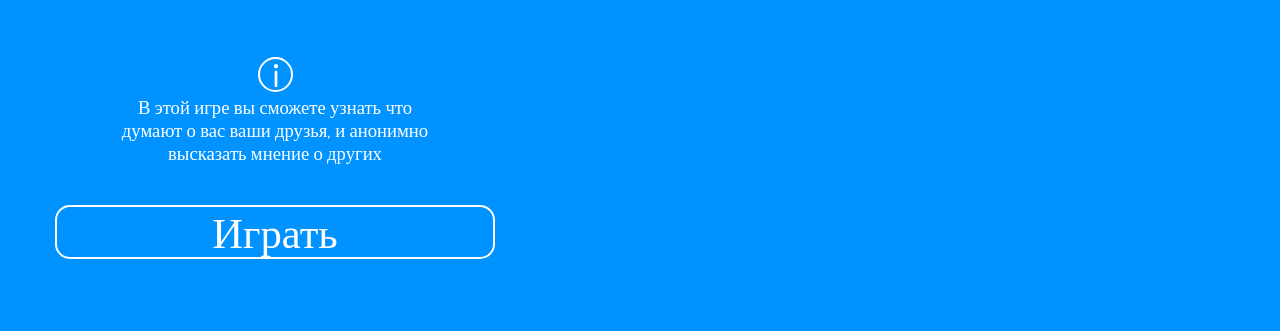
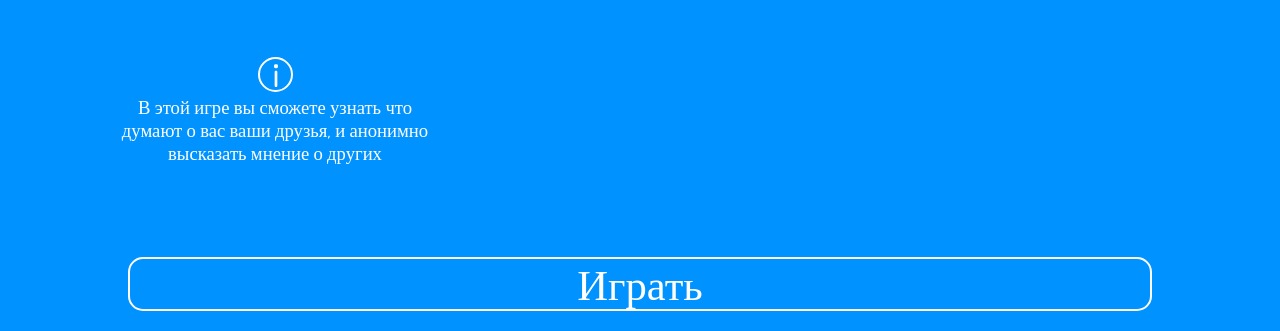
Before and after one commit to AlexCrowd3/anoChat, a website: page public/index.html in a window 1280 px wide. Shown: the part 469-800 px from the top of the page. Drawn offline with nearby package versions, Linux system fonts and the light colour scheme; no server answers.

Commit message:
Initial commit

```diff
--- a/public/index.css
+++ b/public/index.css
@@ -142,15 +142,16 @@ body {
     font-weight: 300;
 }
 #but-start-game {
+    position: absolute;
+    left: 10%;
+    bottom: 20px;
     text-align: center;
     height: 54px;
     width: 80%;
-    margin-left: 10%;
     font-size: 32pt;
     border: solid 2px #fff;
     border-radius: 15px;
     color: #fff;
-    margin-top: 5vh;
 }
 #profilWindow {
     z-index: 2;
@@ -560,7 +561,7 @@ body {
     color: #fff;
     font-size: 14pt;
     transition: 0.5s;
-    transform: translateY(-40vh);
+    transform: translateY(-80vh);
 }
 #search_players {
     z-index: 2;
```
